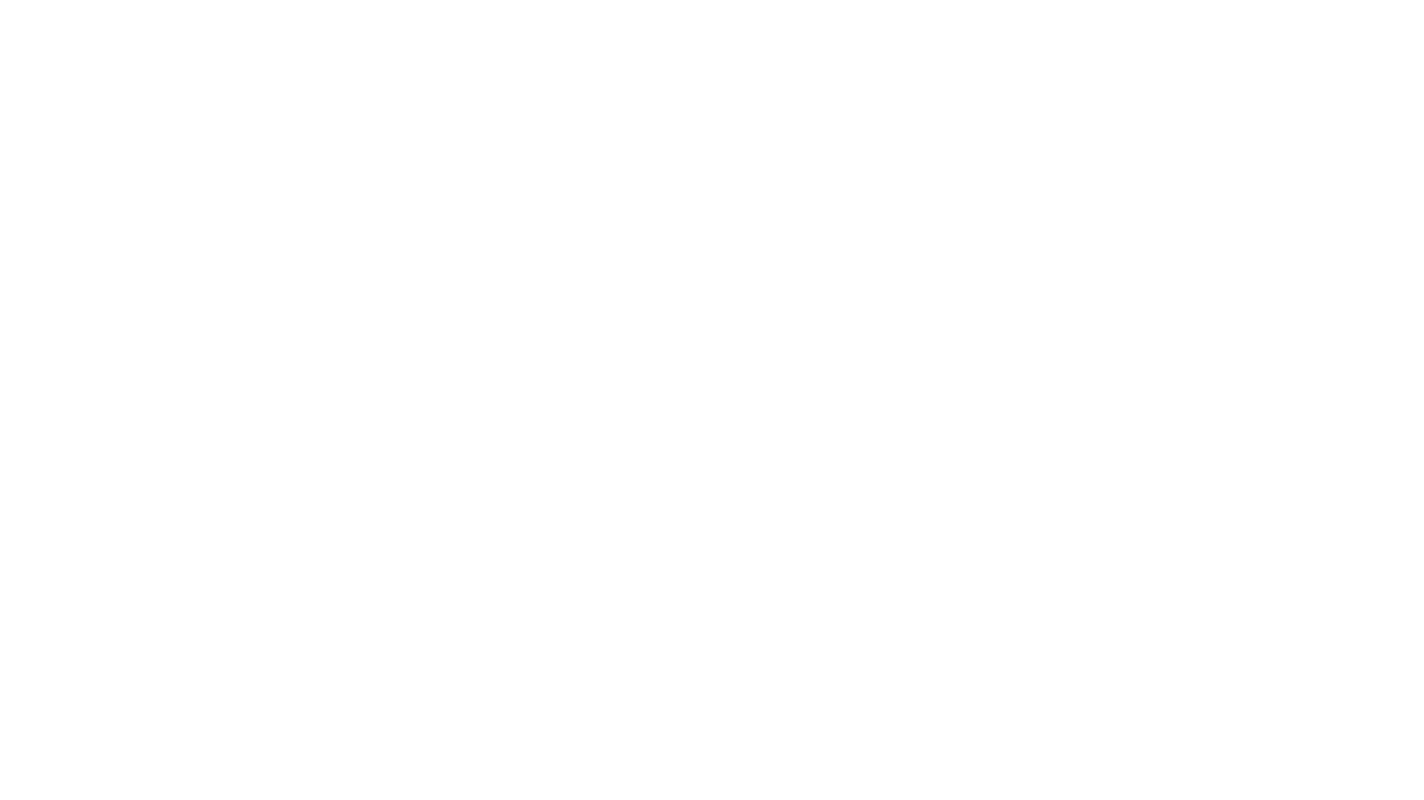
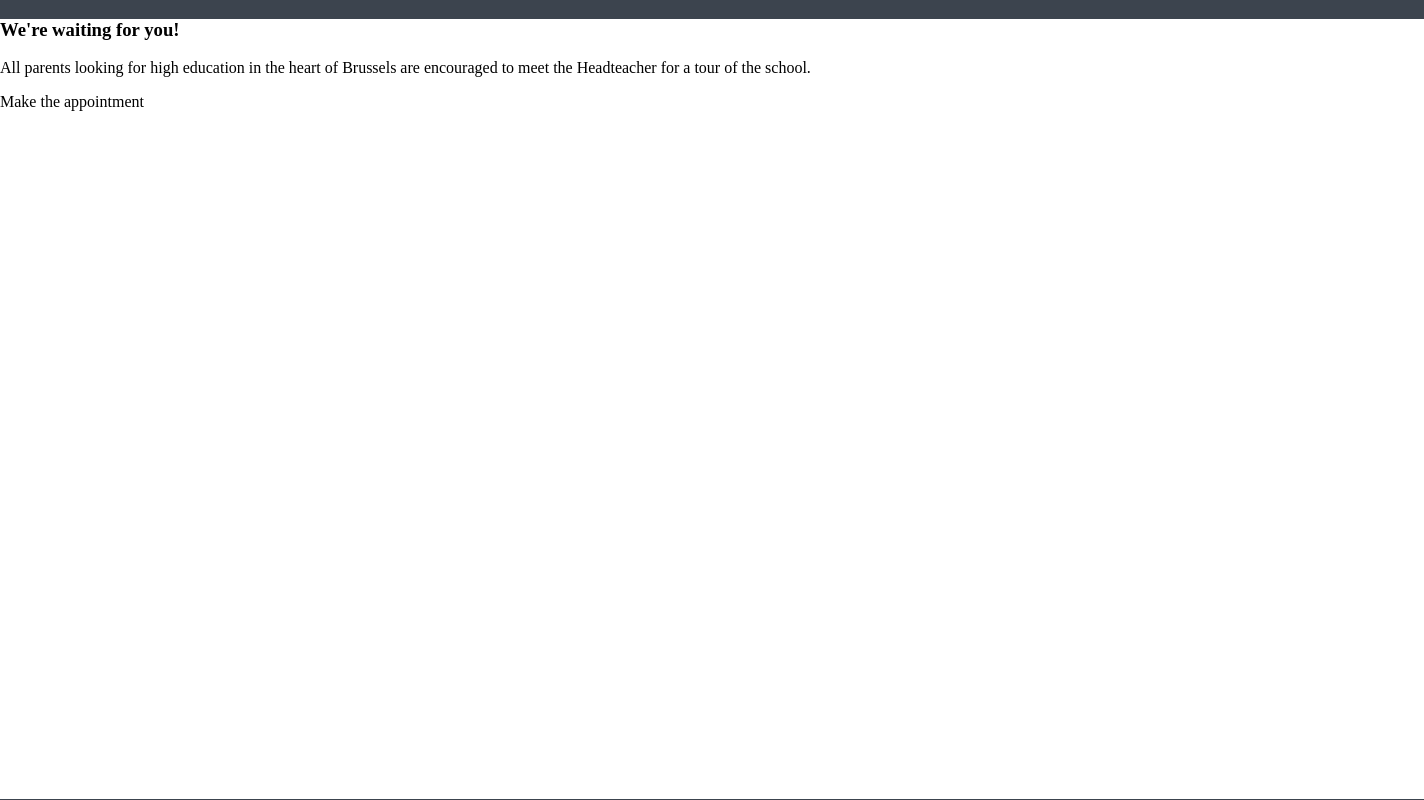
Before and after one commit to 2D1J/composants-de-design, a plain HTML site: page 3.zone-hero/index.html in a window 1280 px wide. Shown: the whole page, 1424 px wide, since content can reach past the window. Drawn offline with Linux system fonts and the light colour scheme.

```diff
--- a/2.pagination/assets/style.css
+++ b/2.pagination/assets/style.css
@@ -1,5 +1,12 @@
 html{
     max-height: 200px;
+    margin: 0px;
+    padding: 0px;
+}
+
+body{
+    margin: 0px;
+    padding: 0px;
 }
 
 section{
@@ -26,18 +33,20 @@
 ul{
     display: flex;
     justify-content: center;
+    align-content: center;
 }
 
 li{
     display: inline-block;
-    height: auto;
+    height: width: 80px;
     width: auto;
-    margin: 5px;
+    margin: 2px;
     padding: 10px;
     padding-left: 30px;
     padding-right: 30px;
     border-radius: 5px;
     color: black;
+    fill: white;
 }
 
 .other{
@@ -51,3 +60,9 @@
 #selected{
     color: black;
 }
+
+img{
+    height: 20px;
+    width: 20px;
+    fill: white;
+}
--- a/3.zone-hero/assets/style.css
+++ b/3.zone-hero/assets/style.css
@@ -0,0 +1,16 @@
+html{
+    width: 100%;
+    height: 100%;
+}
+
+body{
+    margin: 0;
+    padding: 0;
+    background-color: #3C444E;
+}
+
+section{
+    background-color: white;
+    width: 1424px;
+    height: 780px;
+}
--- a/3.zone-hero/index.html
+++ b/3.zone-hero/index.html
@@ -0,0 +1,17 @@
+<!DOCTYPE html>
+<head>
+    <meta charset="utf-8">
+    <link rel="stylesheet" href="assets/style.css">
+</head>
+
+<html>
+    <body>
+        <section>
+            <article>
+                <h1>We're waiting for you!</h1>
+                <p>All parents looking for high education in the heart of Brussels are encouraged to meet the Headteacher for a tour of the school.</p>
+                <p>Make the appointment</p>
+            </article>
+        </section>
+    </body>
+</html>
```
Also changed, not shown: 2.pagination/index.html (+1 -0 lines), 3.zone-hero/assets/03.zone-hero.png (added).
